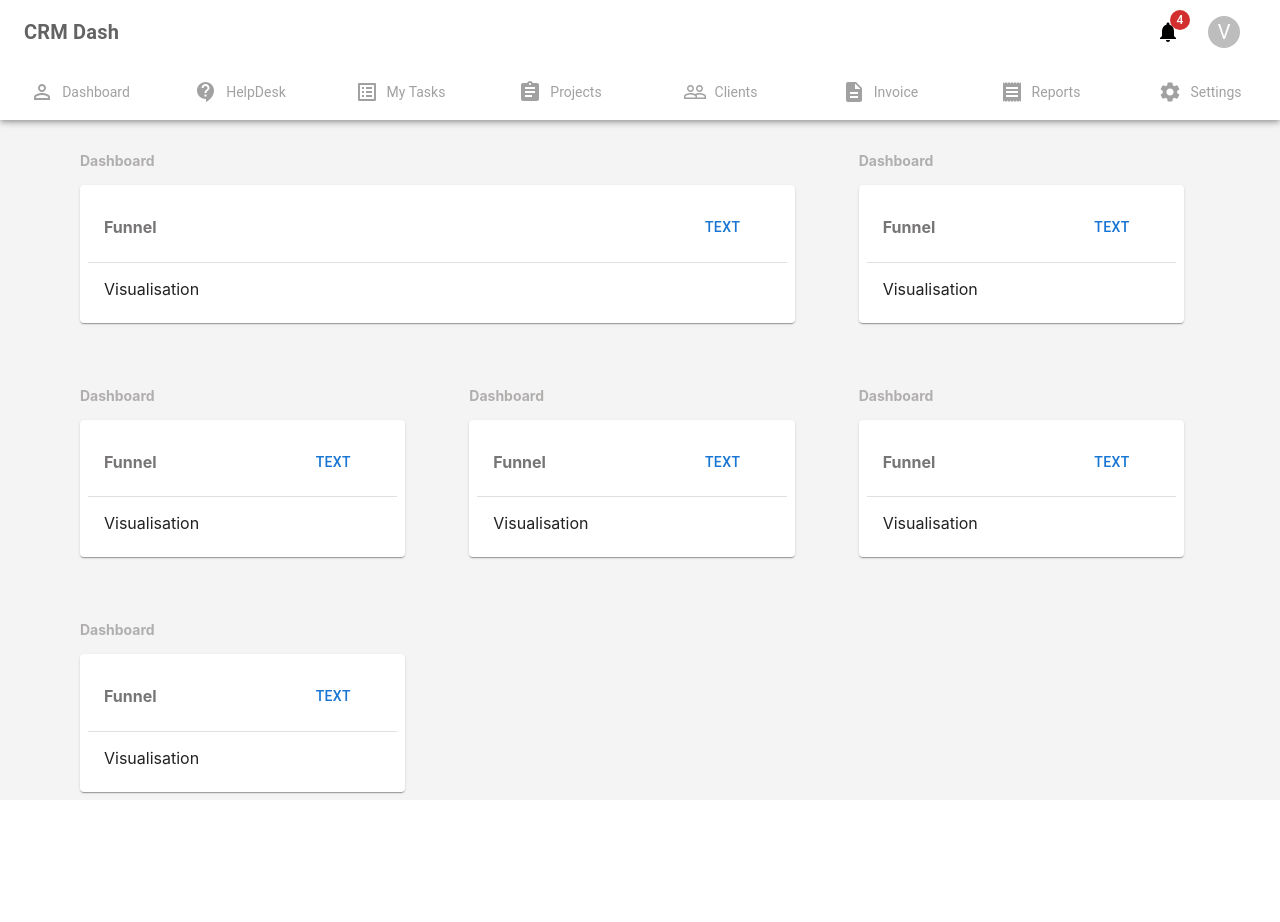
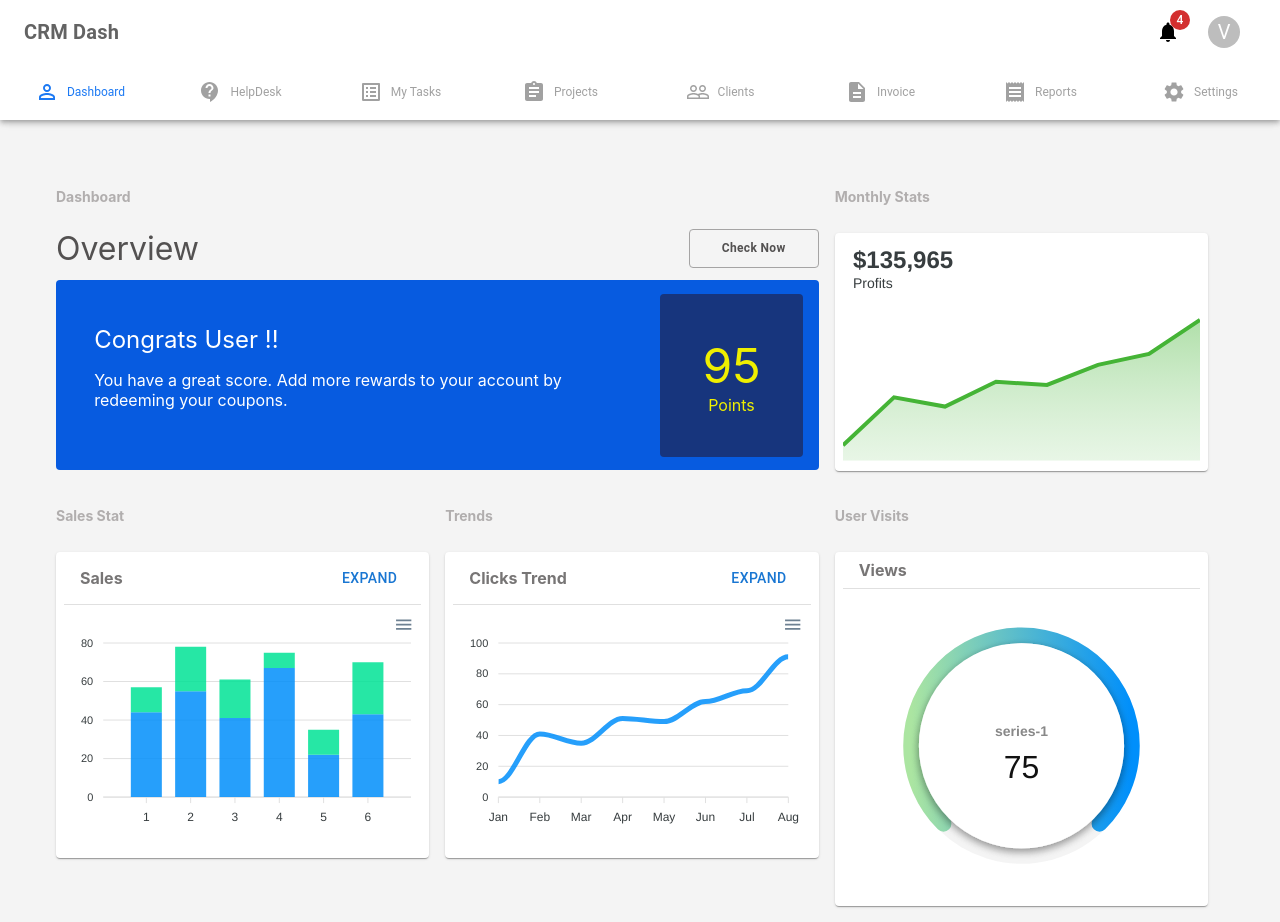
Before and after one commit to widget10/dashboard_ml, a React (Create React App) app: page / in a window 1280 px wide. Before the commit the page ends 824 px from the top, so only its background shows below. Built offline with nearby package versions, Linux system fonts and the light colour scheme.

Commit message:
Installed apex-charts npm, Made reusable ChartContainers, added visualisations to dashboard - Line,Radial,Area,ColumnBar,

```diff
--- a/package.json
+++ b/package.json
@@ -8,8 +8,10 @@
     "@mui/icons-material": "^5.0.1",
     "@mui/material": "^5.0.2",
     "@mui/styled-engine-sc": "^5.0.0",
+    "apexcharts": "^3.28.3",
     "cra-template": "1.1.2",
     "react": "^17.0.2",
+    "react-apexcharts": "^1.3.9",
     "react-dom": "^17.0.2",
     "react-scripts": "4.0.3",
     "styled-components": "^5.3.1"
--- a/src/App.js
+++ b/src/App.js
@@ -4,9 +4,9 @@ import { Box } from "@mui/material";
 
 function App() {
   return (
-    <Box style={{ height: "100vh", background: "#f4f4f4" }}>
+    <Box>
       <Header />
-      <Box>
+      <Box mt={8}>
         <DashboardContainer />
       </Box>
     </Box>
--- a/src/components/ChartBox/index.jsx
+++ b/src/components/ChartBox/index.jsx
@@ -1,11 +1,13 @@
 import { Divider, Paper } from "@mui/material";
-
 import styled from "styled-components";
 
 const ChartHeading = styled.div`
+  display: flex;
+  align-items: center;
   color: #777575;
   font-size: 16px;
   font-weight: bold;
+  margin: 0px 16px;
 `;
 
 const Actions = styled.div`
@@ -16,7 +18,6 @@ const Actions = styled.div`
 const Header = styled.div`
   display: flex;
   align-items: center;
-  margin: 16px;
 `;
 
 const ChartBoxContainer = styled(Paper)`
@@ -24,21 +25,16 @@ const ChartBoxContainer = styled(Paper)`
   padding: 8px;
 `;
 
-const ChartContent = styled.div`
-  display: flex;
-  align-items: center;
-  padding: 16px;
-`;
-
 function ChartBox({ header, action, chart }) {
   return (
     <ChartBoxContainer>
       <Header>
         {header && <ChartHeading>{header}</ChartHeading>}
-        {<Actions>{action}</Actions>}
+        {action && <Actions>{action}</Actions>}
       </Header>
-      <Divider />
-      <ChartContent>{chart}</ChartContent>
+
+      {header || action ? <Divider style={{ margin: "8px 0px" }} /> : null}
+      {chart}
     </ChartBoxContainer>
   );
 }
--- a/src/components/DashboardContainer/index.jsx
+++ b/src/components/DashboardContainer/index.jsx
@@ -1,82 +1,198 @@
 import { Container, Box, Button, Grid } from "@mui/material";
+import styled from "styled-components";
+
 import MyChartContainer from "../MyChartContainer";
 import ChartBox from "../ChartBox";
+import LineChart from "../Visualisations/LineChart";
+import ColumnBarGraph from "../Visualisations/ColumnBarGraph";
+import RadialChart from "../Visualisations/RadialBar";
+import CountChart from "../Visualisations/CountChart";
+
+const CustomButton = styled(Button)`
+  padding: 8px 32px;
+  border-radius: 4px;
+  color: #535151;
+  border: 1px solid #a5a4a4;
+  font-size: 12px;
+  font-weight: bold;
+  text-transform: none;
+
+  &.active {
+    background-color: #004386;
+  }
+
+  &.disabled {
+    opacity: 0.5;
+    cursor: not-allowed;
+    box-shadow: 0 0 0 0 rgba(0, 127, 255, 0);
+  }
+`;
+
+const StyledHeading = styled.div`
+  color: #535151;
+  font-size: 32px;
+  text-transform: none;
+  font-weight: normal;
+`;
+
+const Banner = styled(Box)`
+  background-color: #075be0;
+  color: rgba(0, 0, 0, 0.87);
+  border-radius: 4px;
+  height: 190px;
+  display: flex;
+  align-items: center;
+
+  .score-card {
+    background: #17357d;
+    padding: 42px;
+    color: #efef00;
+    margin: 8px 16px;
+    border-radius: 4px;
+    display: flex;
+    flex-direction: column;
+    align-items: center;
+    margin-left: auto;
+  }
+
+  .score {
+    font-size: 48px;
+  }
+
+  .banner-text {
+    /* align-items: center;
+    justify-content: center; */
+    display: flex;
+    flex-direction: column;
+    /* width: 100%; */
+    margin: 5%;
+    .header {
+      color: white;
+      font-size: 24px;
+    }
+    .content {
+      color: white;
+    }
+  }
+`;
 
 function DashboardContainer() {
+  const expandToFullScreen = (chartType) => {
+    const elem = document.getElementById(`chart-container-${chartType}`);
+    if (elem?.requestFullscreen) elem.requestFullscreen();
+    else if (elem?.webkitRequestFullscreen) elem.webkitRequestFullscreen();
+    else if (elem?.msRequestFullscreen) elem.msRequestFullscreen();
+  };
+
   return (
     <Container fluid style={{ marginTop: "16px" }}>
       <Grid container spacing={2}>
         <Grid xs={12} md={8}>
           <MyChartContainer
             text={"Dashboard"}
-            chart={
-              <ChartBox
-                header="Funnel"
-                action={<Button variant="text">Text</Button>}
-                chart="Visualisation"
+            content={
+              <MyChartContainer
+                margin="none"
+                text={<StyledHeading>Overview</StyledHeading>}
+                content={
+                  <Banner>
+                    <div className="banner-text">
+                      <div className="header">Congrats User !!</div>
+                      <p className="content">
+                        You have a great score. Add more rewards to your account
+                        by redeeming your coupons.
+                      </p>
+                    </div>
+                    <div className="score-card">
+                      <div className="score">95</div>
+                      <div className="tagline">Points</div>
+                    </div>
+                  </Banner>
+                }
+                action={<CustomButton>Check Now</CustomButton>}
               />
             }
           />
         </Grid>
-        <Grid xs={12} sm={6} md={4}>
+        <Grid xs={12} sm={12} md={4}>
           <MyChartContainer
-            text={"Dashboard"}
-            chart={
-              <ChartBox
-                header="Funnel"
-                action={<Button variant="text">Text</Button>}
-                chart="Visualisation"
-              />
-            }
+            text={"Monthly Stats"}
+            // content={<ChartBox chart={LineChart} />}
+            content={<ChartBox chart={CountChart} />}
           />
         </Grid>
         <Grid xs={12} sm={6} md={4}>
           <MyChartContainer
-            text={"Dashboard"}
-            chart={
+            text={"Sales Stat"}
+            content={
+              <div id="chart-container-column">
                 <ChartBox
-                header="Funnel"
-                action={<Button variant="text">Text</Button>}
-                chart="Visualisation"
+                  header="Sales"
+                  action={
+                    <Button
+                      variant="text"
+                      onClick={() => expandToFullScreen("column")}
+                    >
+                      Expand
+                    </Button>
+                  }
+                  chart={ColumnBarGraph}
+                />
+              </div>
+            }
+          />
+        </Grid>
+
+        <Grid xs={12} sm={6} md={4}>
+          <div id="chart-container-line">
+            <MyChartContainer
+              text={"Trends"}
+              content={
+                <ChartBox
+                  header="Clicks Trend"
+                  action={
+                    <Button
+                      variant="text"
+                      onClick={() => expandToFullScreen("line")}
+                    >
+                      Expand
+                    </Button>
+                  }
+                  chart={LineChart}
                 />
               }
             />
+          </div>
         </Grid>
-        <Grid xs={12} sm={6} md={4}>
+
+        {/* <Grid xs={12} sm={6} md={4}>
+          <div id="chart-container-line">
             <MyChartContainer
-            text={"Dashboard"}
+              text={"Trends"}
+              content={
+                <ChartBox
+                  header="Clicks Trend"
+                  action={<Button variant="primary">New Task</Button>}
                   chart={
-              <ChartBox
-                header="Funnel"
-                action={<Button variant="text">Text</Button>}
-                chart="Visualisation"
+                    <>
+                      <Banner />
+                    </>
+                  }
                 />
               }
             />
-        </Grid>
+          </div>
+        </Grid> */}
+
         <Grid xs={12} sm={6} md={4}>
+          <div id="chart-container-radial">
             <MyChartContainer
-            text={"Dashboard"}
-            chart={
-              <ChartBox
-                header="Funnel"
-                action={<Button variant="text">Text</Button>}
-                chart="Visualisation"
-              />
+              text={"User Visits"}
+              content={
+                <ChartBox header="Views" chart={<div>{RadialChart}</div>} />
               }
             />
-        </Grid>
-        <Grid xs={12} sm={6} md={4}>
-          <MyChartContainer
-            text={"Dashboard"}
-            chart={
-              <ChartBox
-                header="Funnel"
-                action={<Button variant="text">Text</Button>}
-                chart="Visualisation"
-              />
-            }
-          />
+          </div>
         </Grid>
       </Grid>
     </Container>
--- a/src/components/Header/constants.js
+++ b/src/components/Header/constants.js
@@ -10,41 +10,49 @@ const NavigationData = [
   {
     value: "/",
     icon: <PersonOutlineIcon />,
+    active: true,
     label: "Dashboard",
   },
   {
     value: "/",
     icon: <ContactSupportIcon />,
+    active: false,
     label: "HelpDesk",
   },
   {
     value: "/",
     icon: <ListAltIcon />,
+    active: false,
     label: "My Tasks",
   },
   {
     value: "/",
     icon: <AssignmentIcon />,
+    active: false,
     label: "Projects",
   },
   {
     value: "/",
     icon: <PeopleOutlineIcon />,
+    active: false,
     label: "Clients",
   },
   {
     value: "/",
     icon: <DescriptionIcon />,
+    active: false,
     label: "Invoice",
   },
   {
     value: "/",
     icon: <ReceiptIcon />,
+    active: false,
     label: "Reports",
   },
   {
     value: "/",
     icon: <SettingsIcon />,
+    active: false,
     label: "Settings",
   },
 ];
--- a/src/components/Header/index.jsx
+++ b/src/components/Header/index.jsx
@@ -1,4 +1,4 @@
-import * as React from "react";
+import React, { useState } from "react";
 // import { styled } from "@mui/material/styles";
 import AppBar from "@mui/material/AppBar";
 import Box from "@mui/material/Box";
@@ -16,11 +16,10 @@ const StyledBottomNavigationAction = styled(BottomNavigationAction)`
   flex-direction: row;
   .MuiSvgIcon-root {
     margin-right: 8px;
-
-    color: #a1a1a1;
+    color: ${(props) => (props.active ? "#1c79f3" : "#a1a1a1")};
   }
   .MuiBottomNavigationAction-label {
-    color: #a1a1a1;
+    color: ${(props) => (props.active ? "#1c79f3" : "#a1a1a1")};
   }
 `;
 
@@ -31,6 +30,7 @@ const StyledAvatar = styled(Avatar)`
 `;
 
 export default function Header() {
+  const [navData, setnavData] = useState(NavigationData);
   return (
     <AppBar position="sticky" color="inherit">
       <Toolbar>
@@ -64,15 +64,17 @@ export default function Header() {
         showLabels
         value={"/"}
         onChange={(event, newValue) => {
-          console.log(newValue);
+          // console.log(newValue);
+          // const newNavdata = navData[newValue] && navData[newValue].active = true || [];
+          // setnavData(newNavdata);
         }}
       >
-        {NavigationData.map((el) => (
+        {NavigationData.map((el, i) => (
           <StyledBottomNavigationAction
             icon={el.icon}
             label={el.label}
-            value={el.value}
-            className="active"
+            value={i}
+            active={el.active}
           />
         ))}
       </BottomNavigation>
--- a/src/components/MyChartContainer/index.jsx
+++ b/src/components/MyChartContainer/index.jsx
@@ -8,12 +8,23 @@ const ChartHeading = styled.div`
   font-weight: bold;
   margin: 12px 8px 12px 0px;
 `;
+const Header = styled.div`
+  display: flex;
+  align-items: center;
+`;
 
-function MyChartContainer({ text, chart }) {
+const Actions = styled.div`
+  margin-left: auto;
+`;
+
+function MyChartContainer({ text, action, content, margin }) {
   return (
-    <Box style={{ margin: "32px" }}>
-      {text && <ChartHeading>{text}</ChartHeading>}
-      {chart}
+    <Box style={margin ? { margin } : { margin: "8px" }}>
+      <Header>
+        {text && <ChartHeading>{text}</ChartHeading>}
+        {action && <Actions>{action}</Actions>}
+      </Header>
+      {content}
     </Box>
   );
 }
--- /dev/null
+++ b/src/components/Visualisations/ColumnBarGraph/index.jsx
@@ -0,0 +1,37 @@
+import Chart from "react-apexcharts";
+
+var options = {
+  chart: {
+    stacked: true,
+    zoom: {
+      enabled: false,
+    },
+  },
+  legend: {
+    show: false,
+  },
+  dataLabels: {
+    enabled: false,
+  },
+};
+
+const series = [
+  {
+    name: "PRODUCT A",
+    data: [44, 55, 41, 67, 22, 43],
+  },
+  {
+    name: "PRODUCT B",
+    data: [13, 23, 20, 8, 13, 27],
+  },
+];
+const ColumnBarGraph = (
+  <Chart
+    // id="chart-container-column"
+    options={options}
+    series={series}
+    type="bar"
+  />
+);
+
+export default ColumnBarGraph;
--- /dev/null
+++ b/src/components/Visualisations/CountChart/index.jsx
@@ -0,0 +1,38 @@
+import Chart from "react-apexcharts";
+var options = {
+  chart: {
+    sparkline: {
+      enabled: true,
+    },
+  },
+  stroke: {
+    curve: "straight",
+  },
+  colors: ["#45b436"],
+  title: {
+    text: "$135,965",
+    style: {
+      fontSize: "24px",
+    },
+  },
+  subtitle: {
+    text: "Profits",
+    style: {
+      fontSize: "14px",
+    },
+  },
+};
+const CountChart = (
+  <Chart
+    options={options}
+    series={[
+      {
+        name: "Profits",
+        data: [10, 41, 35, 51, 49, 62, 69, 91],
+      },
+    ]}
+    type="area"
+  />
+);
+
+export default CountChart;
--- /dev/null
+++ b/src/components/Visualisations/LineChart/index.jsx
@@ -0,0 +1,35 @@
+import Chart from "react-apexcharts";
+
+var options = {
+  chart: {
+    type: "line",
+    zoom: false,
+  },
+  dataLabels: {
+    enabled: false,
+  },
+  stroke: {
+    curve: "smooth",
+  },
+  // title: {
+  //   text: "Total Sales",
+  //   align: "left",
+  // },
+  xaxis: {
+    categories: ["Jan", "Feb", "Mar", "Apr", "May", "Jun", "Jul", "Aug", "Sep"],
+  },
+};
+const LineChart = (
+  <Chart
+    options={options}
+    series={[
+      {
+        name: "Clicks",
+        data: [10, 41, 35, 51, 49, 62, 69, 91],
+      },
+    ]}
+    type="line"
+  />
+);
+
+export default LineChart;
--- /dev/null
+++ b/src/components/Visualisations/RadialBar/index.jsx
@@ -0,0 +1,71 @@
+import Chart from "react-apexcharts";
+
+var options = {
+  plotOptions: {
+    radialBar: {
+      startAngle: -135,
+      endAngle: 225,
+      hollow: {
+        margin: 0,
+        size: "70%",
+        background: "#fff",
+        image: undefined,
+        imageOffsetX: 0,
+        imageOffsetY: 0,
+        position: "front",
+        dropShadow: {
+          enabled: true,
+          top: 3,
+          left: 0,
+          blur: 4,
+          opacity: 0.24,
+        },
+      },
+
+      dataLabels: {
+        show: true,
+        name: {
+          offsetY: -10,
+          show: true,
+          color: "#888",
+          fontSize: "14px",
+        },
+        value: {
+          formatter: function (val) {
+            return parseInt(val);
+          },
+          color: "#111",
+          fontSize: "32px",
+          show: true,
+        },
+      },
+    },
+  },
+  fill: {
+    type: "gradient",
+    gradient: {
+      shade: "dark",
+      type: "horizontal",
+      shadeIntensity: 0.5,
+      gradientToColors: ["#ABE5A1"],
+      inverseColors: true,
+      opacityFrom: 1,
+      opacityTo: 1,
+      stops: [0, 100],
+    },
+  },
+  stroke: {
+    lineCap: "round",
+  },
+};
+
+const RadialChart = (
+  <Chart
+    id="chart-container-radial"
+    options={options}
+    series={[75]}
+    type="radialBar"
+  />
+);
+
+export default RadialChart;
--- a/src/index.css
+++ b/src/index.css
@@ -1,13 +1,14 @@
 body {
   margin: 0;
-  font-family: -apple-system, BlinkMacSystemFont, 'Segoe UI', 'Roboto', 'Oxygen',
-    'Ubuntu', 'Cantarell', 'Fira Sans', 'Droid Sans', 'Helvetica Neue',
+  font-family: -apple-system, BlinkMacSystemFont, "Segoe UI", "Roboto", "Oxygen",
+    "Ubuntu", "Cantarell", "Fira Sans", "Droid Sans", "Helvetica Neue",
     sans-serif;
   -webkit-font-smoothing: antialiased;
   -moz-osx-font-smoothing: grayscale;
+  background: #f4f4f4;
 }
 
 code {
-  font-family: source-code-pro, Menlo, Monaco, Consolas, 'Courier New',
+  font-family: source-code-pro, Menlo, Monaco, Consolas, "Courier New",
     monospace;
 }
```
Also changed, not shown: 1 other file (tests, documents, lock files or other folders). Lines whose indentation alone changed are shown as unchanged.
